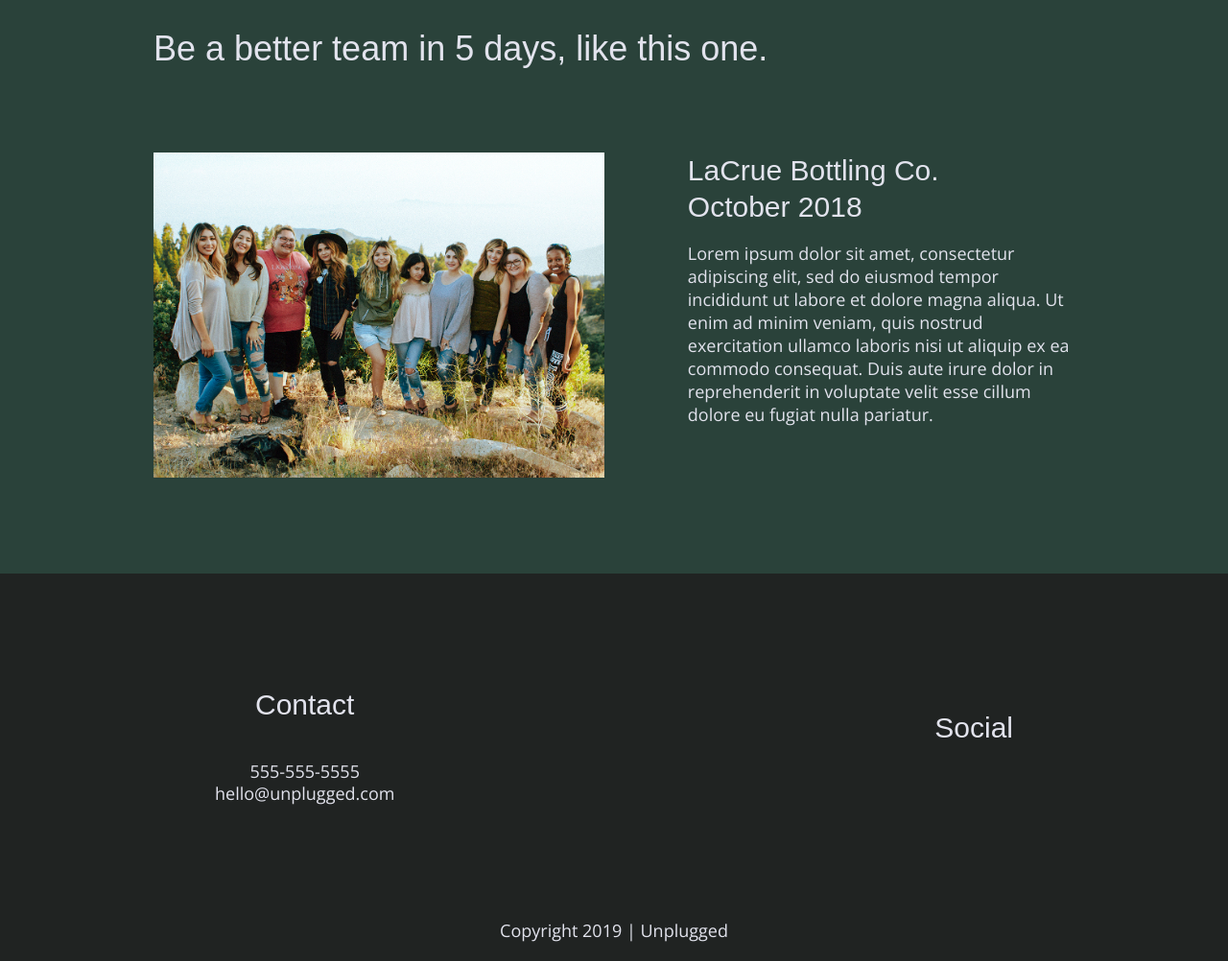
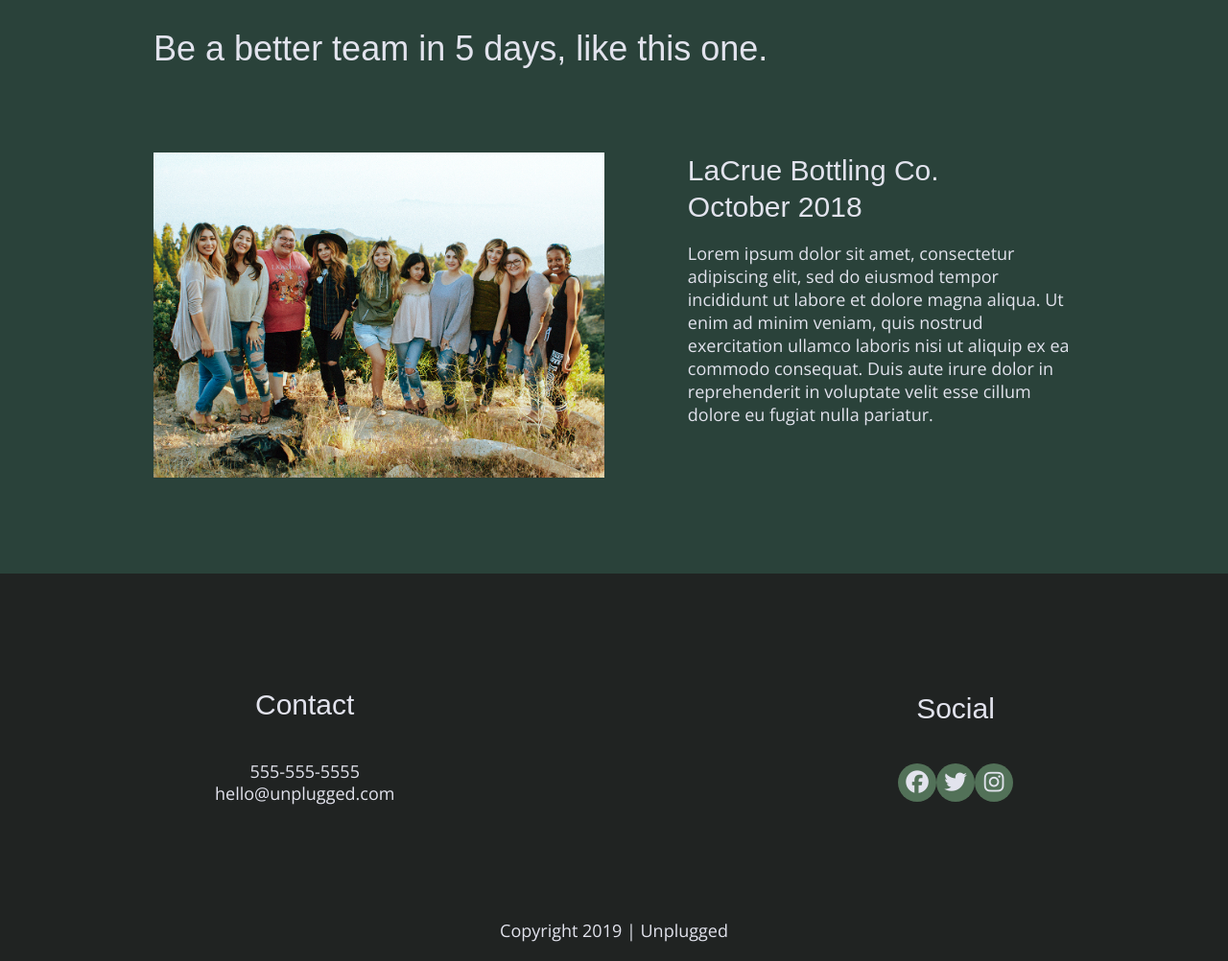
Before and after one commit to devtiata/unplugged-retreat, a website built with Parcel: page index.html in a window 1280 px wide. Shown: the part 1942-2944 px from the top of the page at 96% size. Built offline with nearby package versions, Linux system fonts and the light colour scheme.

Commit message:
Added social icons

```diff
--- a/css/main.css
+++ b/css/main.css
@@ -217,9 +217,17 @@ footer .social-icons {
 }
 
 footer .social-icons p {
+  background-color: #527158;
+  border-radius: 50%;
+  width: 40px;
+  height: 40px;
   display: flex;
   justify-content: center;
   align-items: center;
+}
+
+footer .social-icons p i {
+  font-size: 1.3125em;
 }
 
 footer .copyright {
@@ -319,7 +327,7 @@ input[type=button] {
 .features i {
 	font-size: 3.75em;
   margin-bottom: 40px;
-  align-content: center;
+  align-items: center;
 }
 
 /*---- REVIEWS ----*/
--- a/index.html
+++ b/index.html
@@ -162,12 +162,17 @@
           <div class="social">
             <h4>Social</h4>
             <div class="social-icons">
-              <p><a href="https://www.facebook.com/yoursite" target="_blank"></a></p>
+              <p>
+                <a href="https://www.facebook.com/yoursite" target="_blank"></a>
+                <i class="fab fa-facebook"></i>
+              </p>
               <p>
                 <a href="https://twitter.com/Skillcrush" target="_blank"></a>
+                <i class="fab fa-twitter"></i>
               </p>
               <p>
                 <a href="https://www.instagram.com/skillcrush/" target="_blank"></a>
+                <i class="fab fa-instagram"></i>
               </p>
             </div>
           </div>
```
Also changed, not shown: about/index.html (+4 -1 lines), faq/index.html (+4 -1 lines).
